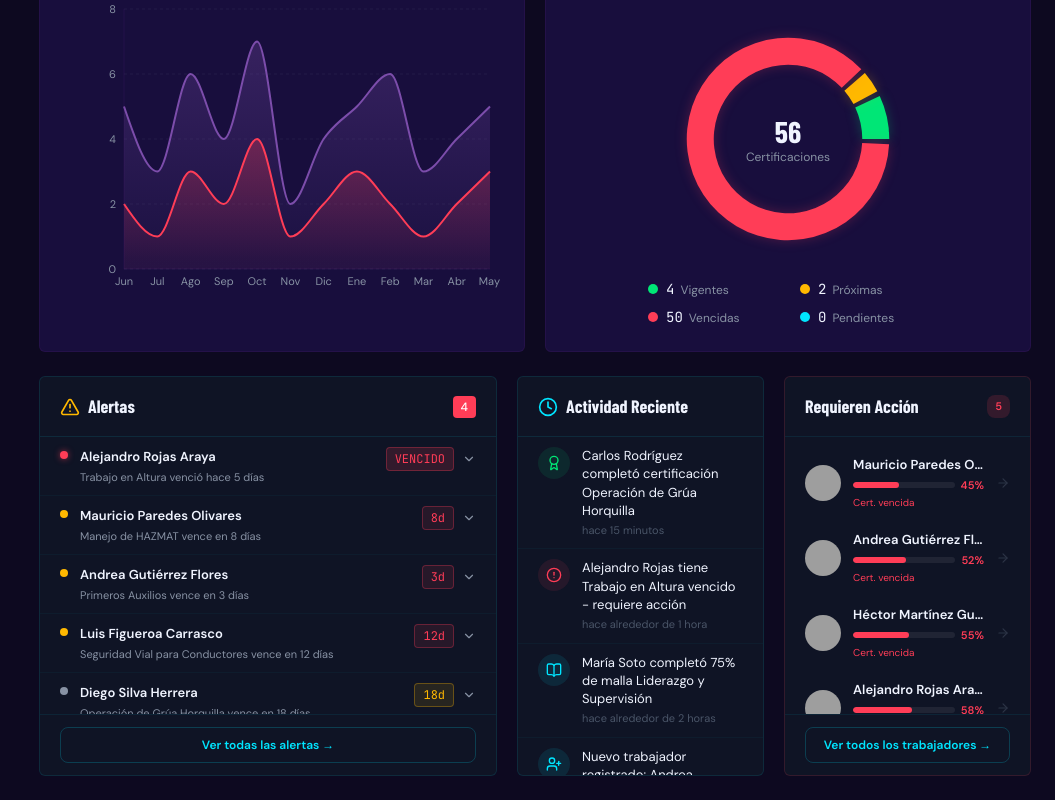
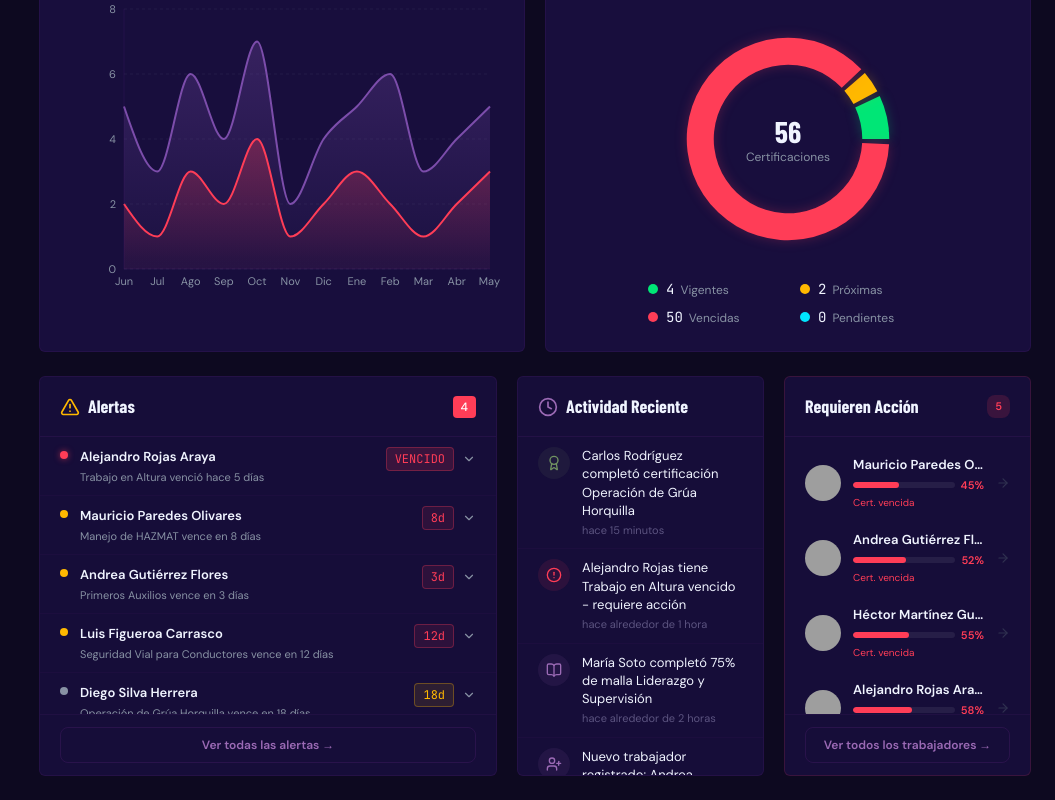
Before and after one commit to leandrodesignux-ux/Certify, a React (Vite) app: page /dashboard in a window 1280 px wide. Shown: the part 973-1773 px from the top of the page, without its empty margins (225-1280 px from the left). Built offline with nearby package versions, Linux system fonts and the light colour scheme; grey boxes are pictures that could not be loaded.

Commit message:
Dashboard panels: apply brand palette to AlertsPanel, ActivityFeed, TopUrgentWorkers, AreaComplianceCards, CompanyComparisonChart

```diff
--- a/src/components/dashboard/ActivityFeed.tsx
+++ b/src/components/dashboard/ActivityFeed.tsx
@@ -70,11 +70,11 @@ const activities: Activity[] = [
 ];
 
 const activityConfig = {
-  cert: { icon: Award, color: '#00E676', borderColor: 'border-[#00E676]/30' },
-  course: { icon: BookOpen, color: '#00E5FF', borderColor: 'border-[#00E5FF]/30' },
-  compliance: { icon: CheckCircle, color: '#AAFF00', borderColor: 'border-[#AAFF00]/30' },
+  cert: { icon: Award, color: '#729362', borderColor: 'border-[#729362]/30' },
+  course: { icon: BookOpen, color: '#9b6ab5', borderColor: 'border-[#9b6ab5]/30' },
+  compliance: { icon: CheckCircle, color: '#8a9e52', borderColor: 'border-[#8a9e52]/30' },
   alert: { icon: AlertCircle, color: '#FF3D57', borderColor: 'border-[#FF3D57]/30' },
-  user: { icon: UserPlus, color: '#00E5FF', borderColor: 'border-[#00E5FF]/30' },
+  user: { icon: UserPlus, color: '#9b6ab5', borderColor: 'border-[#9b6ab5]/30' },
   system: { icon: FileText, color: '#8892A4', borderColor: 'border-[#8892A4]/30' },
   renewal: { icon: RefreshCw, color: '#FFB800', borderColor: 'border-[#FFB800]/30' },
 };
@@ -82,17 +82,17 @@ const activityConfig = {
 export function ActivityFeed() {
   return (
     <div style={{
-      backgroundColor: 'rgba(17,24,39,0.8)',
+      backgroundColor: 'rgba(26,16,64,0.8)',
       backdropFilter: 'blur(12px)',
-      border: '1px solid rgba(0,229,255,0.1)',
+      border: '1px solid rgba(91,34,119,0.2)',
       borderRadius: '6px',
       display: 'flex',
       flexDirection: 'column',
       height: '400px',
     }}>
       {/* Header */}
-      <div style={{ padding: '16px 20px', borderBottom: '1px solid rgba(0,229,255,0.1)', display: 'flex', alignItems: 'center', gap: '8px' }}>
-        <Clock style={{ width: '20px', height: '20px', color: '#00E5FF' }} />
+      <div style={{ padding: '16px 20px', borderBottom: '1px solid rgba(91,34,119,0.2)', display: 'flex', alignItems: 'center', gap: '8px' }}>
+        <Clock style={{ width: '20px', height: '20px', color: '#9b6ab5' }} />
         <h2 style={{ fontFamily: '"Barlow Condensed", sans-serif', fontSize: '18px', fontWeight: 700, color: '#F0F4FF' }}>Actividad Reciente</h2>
       </div>
 
@@ -110,11 +110,11 @@ export function ActivityFeed() {
                 display: 'flex',
                 alignItems: 'flex-start',
                 gap: '12px',
-                borderBottom: '1px solid rgba(0,229,255,0.04)',
+                borderBottom: '1px solid rgba(91,34,119,0.1)',
                 transition: 'background 0.15s',
                 cursor: 'default',
               }}
-              onMouseEnter={e => (e.currentTarget.style.backgroundColor = 'rgba(28,35,51,0.5)')}
+              onMouseEnter={e => (e.currentTarget.style.backgroundColor = 'rgba(91,34,119,0.08)')}
               onMouseLeave={e => (e.currentTarget.style.backgroundColor = 'transparent')}
             >
               {/* Icon indicator */}
@@ -127,7 +127,7 @@ export function ActivityFeed() {
               </div>
               <div style={{ flex: 1, minWidth: 0 }}>
                 <p style={{ fontSize: '13px', color: '#F0F4FF', marginBottom: '2px', lineHeight: 1.4 }}>{activity.message}</p>
-                <p style={{ fontSize: '11px', color: '#4A5568' }}>
+                <p style={{ fontSize: '11px', color: '#5c5480' }}>
                   {formatDistanceToNow(new Date(activity.timestamp), {
                     addSuffix: true,
                     locale: es,
--- a/src/components/dashboard/AlertsPanel.tsx
+++ b/src/components/dashboard/AlertsPanel.tsx
@@ -50,11 +50,11 @@ function AlertItem({ alert, onDismiss }: AlertItemProps) {
       transition={{ duration: 0.3 }}
       style={{
         padding: '10px 20px',
-        borderBottom: '1px solid rgba(0,229,255,0.04)',
+        borderBottom: '1px solid rgba(91,34,119,0.1)',
         transition: 'background 0.15s',
         cursor: 'pointer',
       }}
-      onMouseEnter={e => (e.currentTarget.style.backgroundColor = 'rgba(28,35,51,0.5)')}
+      onMouseEnter={e => (e.currentTarget.style.backgroundColor = 'rgba(91,34,119,0.08)')}
       onMouseLeave={e => (e.currentTarget.style.backgroundColor = 'transparent')}
     >
       {/* Main alert row */}
@@ -96,14 +96,14 @@ function AlertItem({ alert, onDismiss }: AlertItemProps) {
             transition={{ duration: 0.2 }}
             style={{ overflow: 'hidden', marginTop: '12px', marginLeft: '20px' }}
           >
-            <div style={{ padding: '12px', backgroundColor: 'rgba(0,229,255,0.03)', borderRadius: '8px', border: '1px solid rgba(0,229,255,0.1)' }}>
+            <div style={{ padding: '12px', backgroundColor: 'rgba(91,34,119,0.06)', borderRadius: '8px', border: '1px solid rgba(91,34,119,0.18)' }}>
               <div style={{ marginBottom: '8px' }}>
                 <span style={{ fontSize: '11px', color: '#4A5568', textTransform: 'uppercase' }}>Certificación</span>
                 <p style={{ fontSize: '12px', color: '#F0F4FF', marginTop: '2px' }}>{certName}</p>
               </div>
               <div style={{ marginBottom: '8px' }}>
                 <span style={{ fontSize: '11px', color: '#4A5568', textTransform: 'uppercase' }}>Días restantes</span>
-                <p style={{ fontSize: '12px', color: status === 'vencido' ? '#FF3D57' : status === 'proximo_vencer' ? '#FFB800' : '#00E676', marginTop: '2px', fontWeight: 600 }}>
+                <p style={{ fontSize: '12px', color: status === 'vencido' ? '#FF3D57' : status === 'proximo_vencer' ? '#FFB800' : '#729362', marginTop: '2px', fontWeight: 600 }}>
                   {alert.diasRestantes && alert.diasRestantes < 0 ? `${Math.abs(alert.diasRestantes)} días vencida` : `${alert.diasRestantes} días`}
                 </p>
               </div>
@@ -121,20 +121,20 @@ function AlertItem({ alert, onDismiss }: AlertItemProps) {
                   alignItems: 'center',
                   gap: '6px',
                   padding: '6px 12px',
-                  backgroundColor: 'rgba(0,230,118,0.1)',
-                  border: '1px solid rgba(0,230,118,0.3)',
+                  backgroundColor: 'rgba(114,147,98,0.12)',
+                  border: '1px solid rgba(114,147,98,0.3)',
                   borderRadius: '6px',
-                  color: '#00E676',
+                  color: '#729362',
                   fontSize: '12px',
                   fontWeight: 500,
                   cursor: 'pointer',
                   transition: 'all 0.15s',
                 }}
                 onMouseEnter={(e) => {
-                  e.currentTarget.style.backgroundColor = 'rgba(0,230,118,0.15)';
+                  e.currentTarget.style.backgroundColor = 'rgba(114,147,98,0.18)';
                 }}
                 onMouseLeave={(e) => {
-                  e.currentTarget.style.backgroundColor = 'rgba(0,230,118,0.1)';
+                  e.currentTarget.style.backgroundColor = 'rgba(114,147,98,0.12)';
                 }}
               >
                 <X style={{ width: '12px', height: '12px' }} />
@@ -162,16 +162,16 @@ export function AlertsPanel() {
 
   return (
     <div style={{
-      backgroundColor: 'rgba(17,24,39,0.8)',
+      backgroundColor: 'rgba(26,16,64,0.8)',
       backdropFilter: 'blur(12px)',
-      border: '1px solid rgba(0,229,255,0.1)',
+      border: '1px solid rgba(91,34,119,0.2)',
       borderRadius: '6px',
       display: 'flex',
       flexDirection: 'column',
       height: '400px',
     }}>
       {/* Header */}
-      <div style={{ padding: '16px 20px', borderBottom: '1px solid rgba(0,229,255,0.1)', display: 'flex', alignItems: 'center', justifyContent: 'space-between' }}>
+      <div style={{ padding: '16px 20px', borderBottom: '1px solid rgba(91,34,119,0.2)', display: 'flex', alignItems: 'center', justifyContent: 'space-between' }}>
         <div style={{ display: 'flex', alignItems: 'center', gap: '8px' }}>
           <AlertTriangle style={{ width: '20px', height: '20px', color: '#FFB800' }} />
           <h2 style={{ fontFamily: '"Barlow Condensed", sans-serif', fontSize: '18px', fontWeight: 700, color: '#F0F4FF' }}>Alertas</h2>
@@ -199,23 +199,23 @@ export function AlertsPanel() {
       </div>
 
       {/* Footer link */}
-      <div style={{ padding: '12px 20px', borderTop: '1px solid rgba(0,229,255,0.08)' }}>
+      <div style={{ padding: '12px 20px', borderTop: '1px solid rgba(91,34,119,0.15)' }}>
         <button
           onClick={() => navigate('/certifications?tab=vencidas')}
           style={{
             width: '100%',
             backgroundColor: 'transparent',
-            border: '1px solid rgba(0,229,255,0.2)',
+            border: '1px solid rgba(91,34,119,0.3)',
             borderRadius: '8px',
             padding: '8px',
             fontSize: '12px',
-            color: '#00E5FF',
+            color: '#9b6ab5',
             cursor: 'pointer',
             fontWeight: 600,
             transition: 'all 0.15s',
           }}
           onMouseEnter={(e) => {
-            e.currentTarget.style.backgroundColor = 'rgba(0,229,255,0.05)';
+            e.currentTarget.style.backgroundColor = 'rgba(91,34,119,0.1)';
           }}
           onMouseLeave={(e) => {
             e.currentTarget.style.backgroundColor = 'transparent';
--- a/src/components/dashboard/TopUrgentWorkers.tsx
+++ b/src/components/dashboard/TopUrgentWorkers.tsx
@@ -15,7 +15,7 @@ export function TopUrgentWorkers() {
 
   return (
     <div style={{
-      backgroundColor: 'rgba(17,24,39,0.8)',
+      backgroundColor: 'rgba(26,16,64,0.8)',
       backdropFilter: 'blur(12px)',
       border: '1px solid rgba(255,61,87,0.15)',
       borderRadius: '6px',
@@ -23,7 +23,7 @@ export function TopUrgentWorkers() {
       flexDirection: 'column',
       height: '400px',
     }}>
-      <div style={{ padding: '16px 20px', borderBottom: '1px solid rgba(0,229,255,0.08)', display: 'flex', alignItems: 'center', justifyContent: 'space-between' }}>
+      <div style={{ padding: '16px 20px', borderBottom: '1px solid rgba(91,34,119,0.2)', display: 'flex', alignItems: 'center', justifyContent: 'space-between' }}>
         <h2 style={{ fontFamily: '"Barlow Condensed", sans-serif', fontSize: '18px', fontWeight: 700, color: '#F0F4FF' }}>
           Requieren Acción
         </h2>
@@ -44,12 +44,12 @@ export function TopUrgentWorkers() {
               key={worker.id}
               onClick={() => navigate(`/workers/${worker.id}`)}
               style={{ padding: '10px 20px', display: 'flex', alignItems: 'center', gap: '12px', cursor: 'pointer', transition: 'background 0.15s' }}
-              onMouseEnter={e => (e.currentTarget.style.backgroundColor = 'rgba(0,229,255,0.04)')}
+              onMouseEnter={e => (e.currentTarget.style.backgroundColor = 'rgba(91,34,119,0.08)')}
               onMouseLeave={e => (e.currentTarget.style.backgroundColor = 'transparent')}
             >
               {worker.foto
                 ? <img src={worker.foto} alt="" style={{ width: '36px', height: '36px', borderRadius: '50%', objectFit: 'cover', flexShrink: 0 }} />
-                : <div style={{ width: '36px', height: '36px', borderRadius: '50%', backgroundColor: '#1C2333', display: 'flex', alignItems: 'center', justifyContent: 'center', color: '#00E5FF', fontWeight: 700, fontSize: '13px', flexShrink: 0 }}>{initials}</div>
+                : <div style={{ width: '36px', height: '36px', borderRadius: '50%', backgroundColor: '#231455', display: 'flex', alignItems: 'center', justifyContent: 'center', color: '#c49fe0', fontWeight: 700, fontSize: '13px', flexShrink: 0 }}>{initials}</div>
               }
               <div style={{ flex: 1, minWidth: 0 }}>
                 <p style={{ fontSize: '13px', fontWeight: 600, color: '#F0F4FF', marginBottom: '2px', whiteSpace: 'nowrap', overflow: 'hidden', textOverflow: 'ellipsis' }}>
@@ -80,10 +80,10 @@ export function TopUrgentWorkers() {
           );
         })}
       </div>
-      <div style={{ padding: '12px 20px', borderTop: '1px solid rgba(0,229,255,0.08)' }}>
+      <div style={{ padding: '12px 20px', borderTop: '1px solid rgba(91,34,119,0.15)' }}>
         <button
           onClick={() => navigate('/workers')}
-          style={{ width: '100%', backgroundColor: 'transparent', border: '1px solid rgba(0,229,255,0.2)', borderRadius: '8px', padding: '8px', fontSize: '12px', color: '#00E5FF', cursor: 'pointer', fontWeight: 600 }}
+          style={{ width: '100%', backgroundColor: 'transparent', border: '1px solid rgba(91,34,119,0.3)', borderRadius: '8px', padding: '8px', fontSize: '12px', color: '#9b6ab5', cursor: 'pointer', fontWeight: 600 }}
         >
           Ver todos los trabajadores →
         </button>
```
Also changed, not shown: src/components/dashboard/AreaComplianceCards.tsx (+8 -8 lines), src/components/dashboard/CompanyComparisonChart.tsx (+11 -11 lines).
